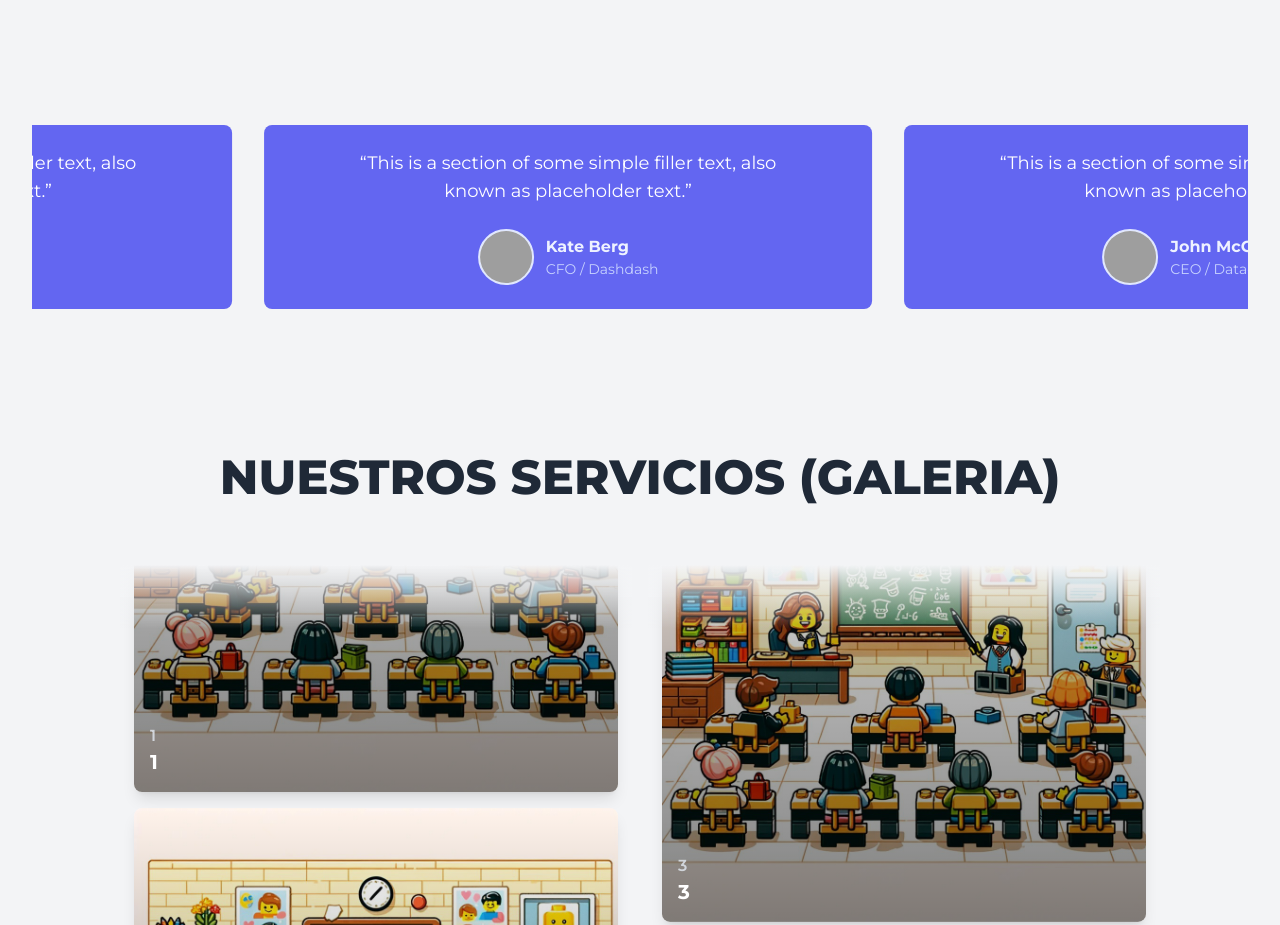
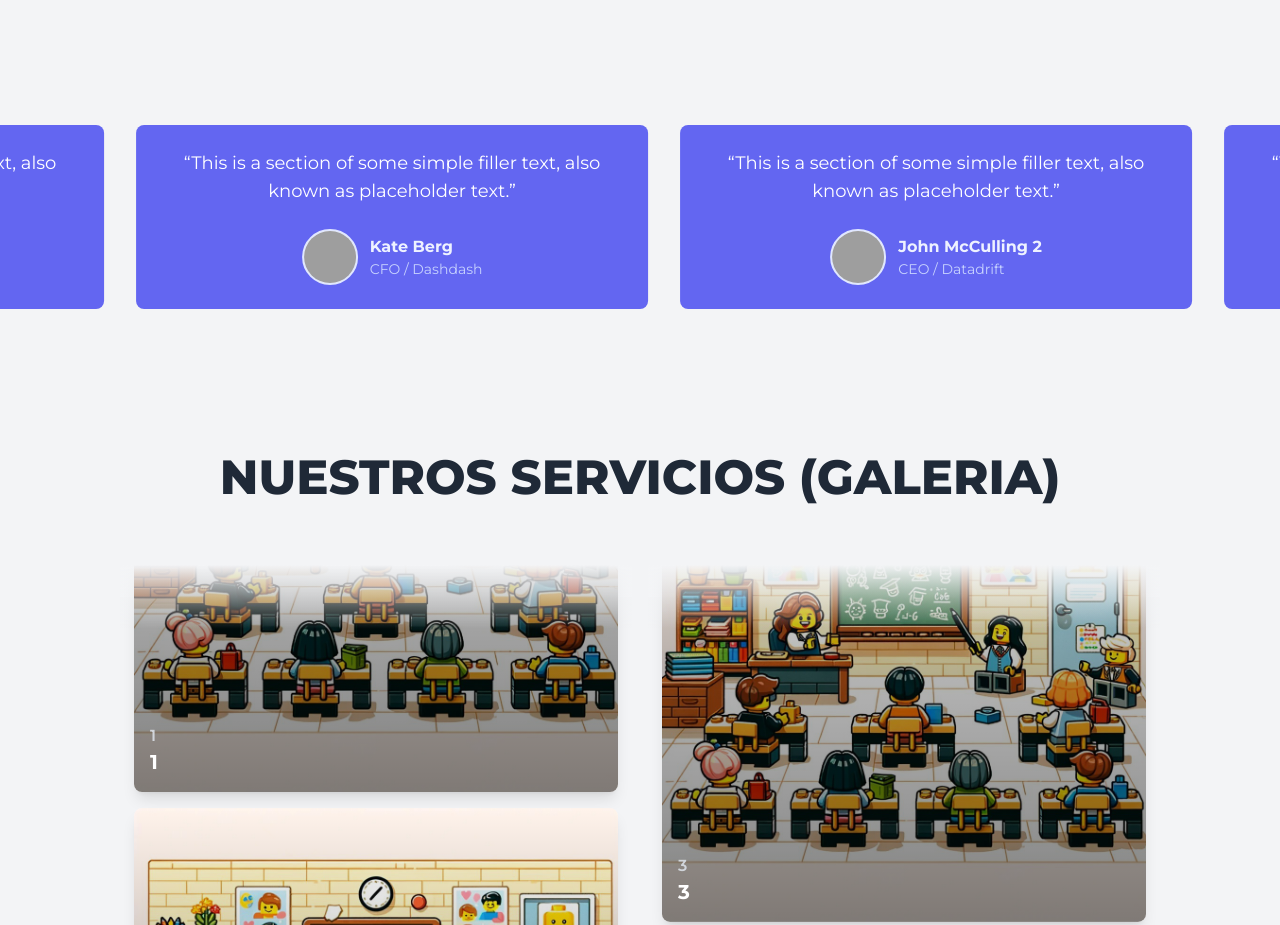
Before and after one commit to Edgar767/RoboTools, a React (Vite) app: page /inicio in a window 1280 px wide. Shown: the part 2363-3288 px from the top of the page. Built offline with nearby package versions, Linux system fonts and the light colour scheme; grey boxes are pictures that could not be loaded.

Commit message:
Nuevos cambios

```diff
--- a/src/Components/Testimonials.jsx
+++ b/src/Components/Testimonials.jsx
@@ -11,7 +11,8 @@ const Testimonials = ({ testimonials, speed = 1, gap = 32 }) => {
     const updateItemWidth = () => {
       if (containerRef.current) {
         const containerWidth = containerRef.current.offsetWidth;
-        setItemWidth(containerWidth < 640 ? containerWidth : containerWidth / 2);
+        // Ajusta el ancho para que los testimonios sean un poco más estrechos
+        setItemWidth(containerWidth < 640 ? containerWidth * 0.8 : containerWidth * 0.4);
       }
     };
 
@@ -59,13 +60,18 @@ const Testimonials = ({ testimonials, speed = 1, gap = 32 }) => {
 
   const containerStyles = {
     position: 'relative',
-    width: '100%',
+    width: '100vw',
     overflow: 'hidden',
+    margin: 0,
+    padding: 0,
+    boxSizing: 'border-box',
   };
 
   const trackStyles = {
     display: 'flex',
     transform: `translateX(${trackPosition}px)`,
+    width: '100%',
+    boxSizing: 'border-box',
   };
 
   const testimonialItemStyles = {
@@ -76,7 +82,7 @@ const Testimonials = ({ testimonials, speed = 1, gap = 32 }) => {
 
   return (
     <div className="py-6 sm:py-8 lg:py-12">
-      <div className="mx-auto max-w-screen-xl px-4 md:px-8">
+      <div className="w-full px-0 overflow-hidden">
         <div ref={containerRef} style={containerStyles}>
           <div ref={trackRef} style={trackStyles}>
             {[...testimonials, ...testimonials].map((testimonial, index) => (
```
